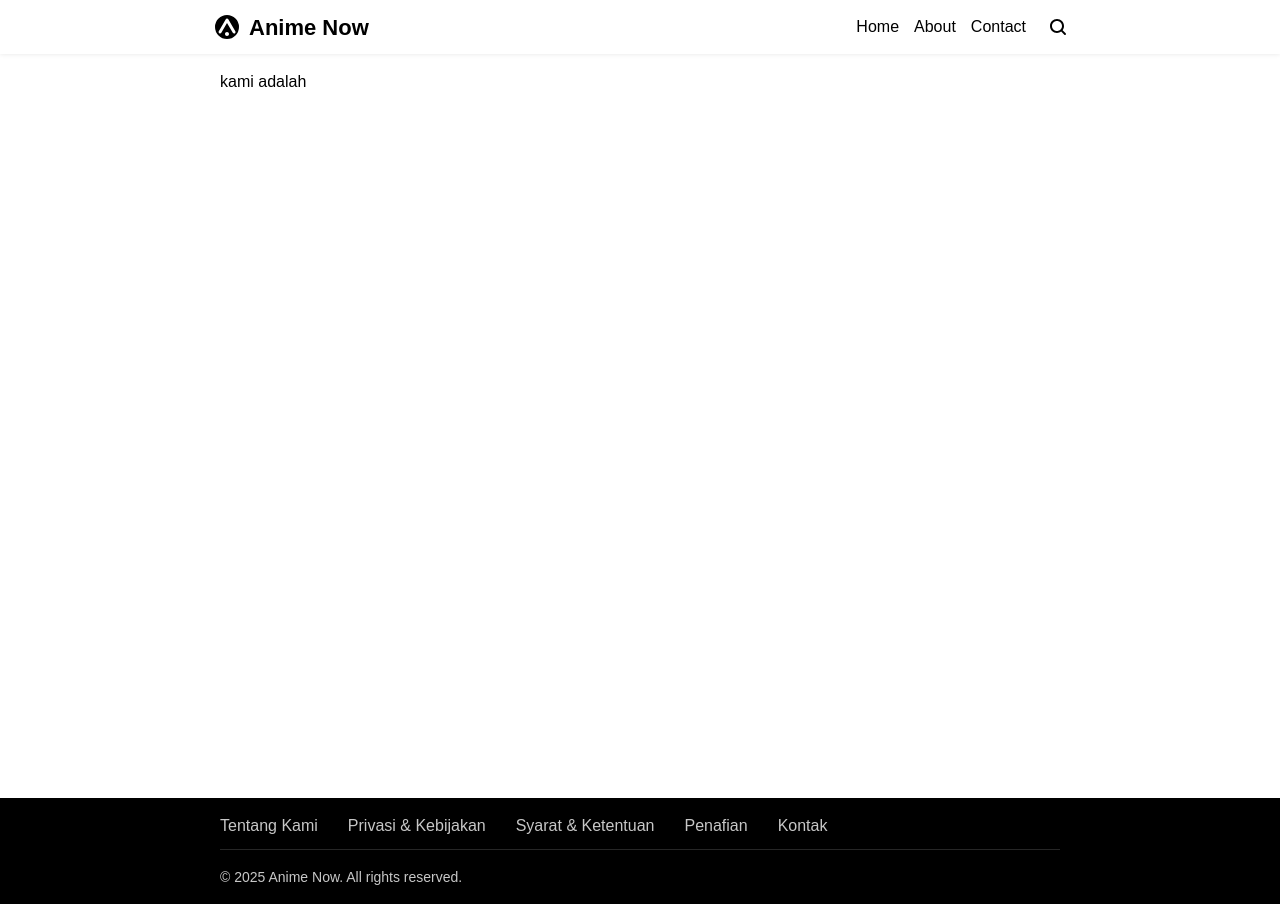
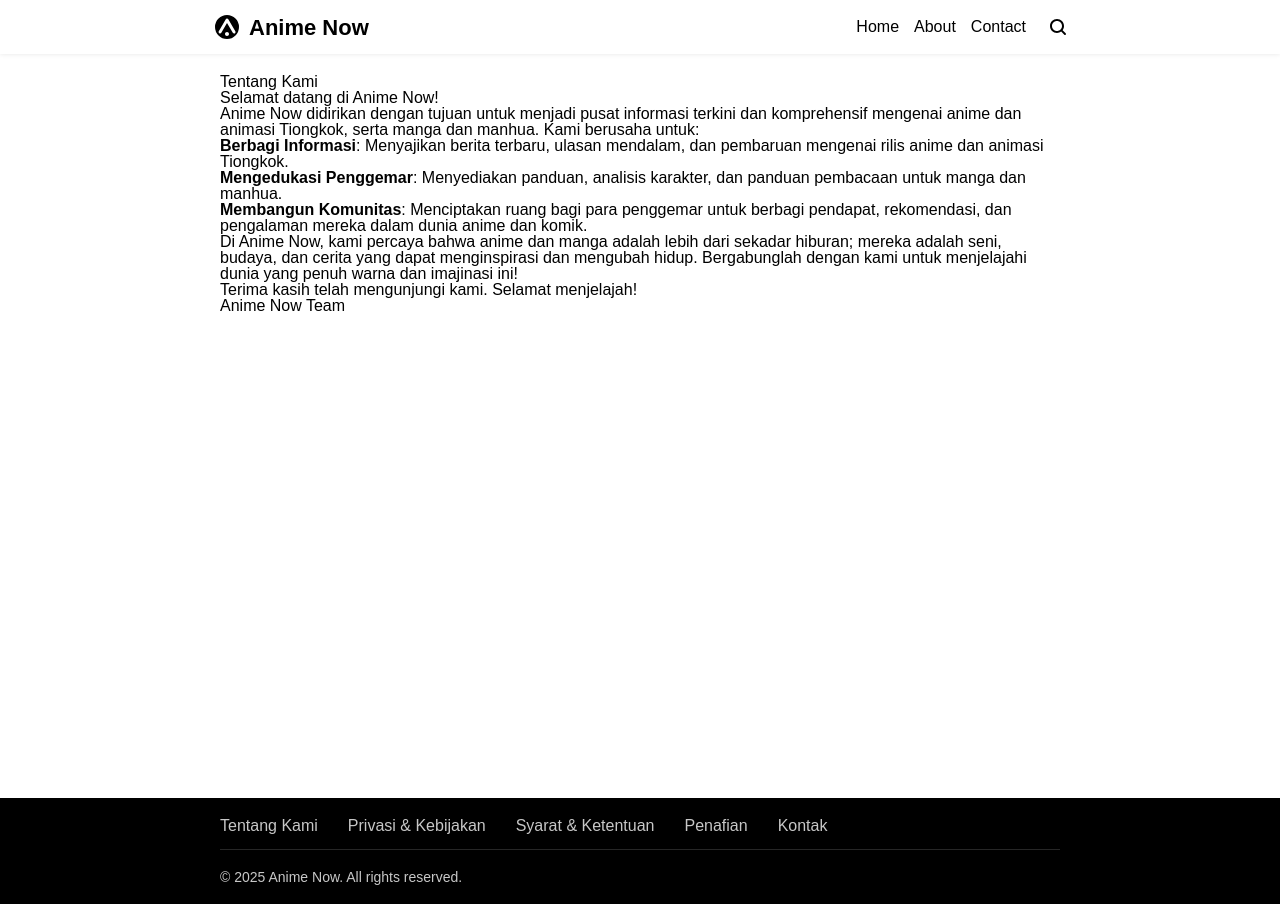
Before and after one commit to insanmuliadi90/jekyll-blog, a Jekyll site: the page built from pages/tentang-kami.md, in a window 1280 px wide. Built offline with Jekyll 4.4.1, drawn with Linux system fonts in a browser that asks for light colours.

Commit message:
update about

```diff
--- a/pages/tentang-kami.md
+++ b/pages/tentang-kami.md
@@ -4,4 +4,19 @@ title: Tentang Kami
 permalink: /tentang-kami
 ---
 
-kami adalah
+
+Tentang Kami
+
+Selamat datang di Anime Now!
+
+Anime Now didirikan dengan tujuan untuk menjadi pusat informasi terkini dan komprehensif mengenai anime dan animasi Tiongkok, serta manga dan manhua. Kami berusaha untuk:
+
+* **Berbagi Informasi**: Menyajikan berita terbaru, ulasan mendalam, dan pembaruan mengenai rilis anime dan animasi Tiongkok.
+* **Mengedukasi Penggemar**: Menyediakan panduan, analisis karakter, dan panduan pembacaan untuk manga dan manhua.
+* **Membangun Komunitas**: Menciptakan ruang bagi para penggemar untuk berbagi pendapat, rekomendasi, dan pengalaman mereka dalam dunia anime dan komik.
+
+Di Anime Now, kami percaya bahwa anime dan manga adalah lebih dari sekadar hiburan; mereka adalah seni, budaya, dan cerita yang dapat menginspirasi dan mengubah hidup. Bergabunglah dengan kami untuk menjelajahi dunia yang penuh warna dan imajinasi ini!
+
+Terima kasih telah mengunjungi kami. Selamat menjelajah!
+
+Anime Now Team
```
